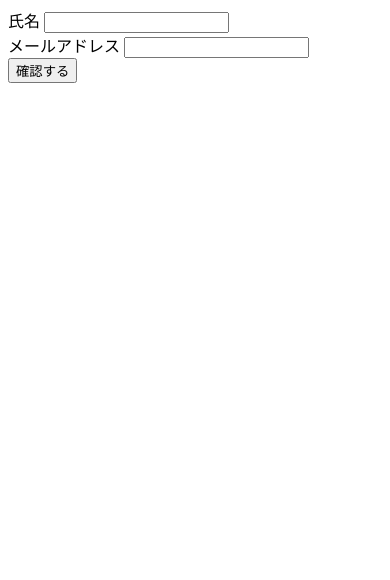
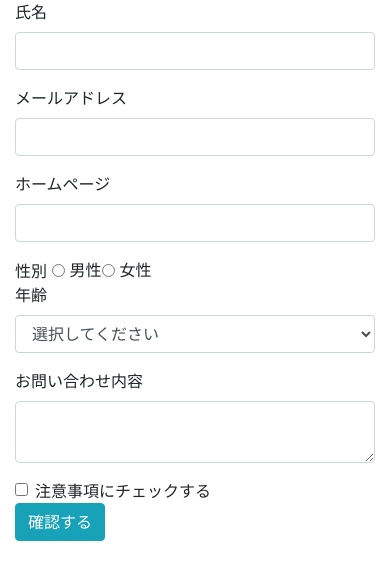
Before and after one commit to Miyu-N/Udemy_PHP-Laravel_Aoki, a PHP site: page /form/input.php in a window 390 px wide. Shown: the top 580 px of the page. Run offline with PHP 8.4, Linux system fonts and the light colour scheme.

Commit message:
validation & bootstrap

```diff
--- a/form/input.php
+++ b/form/input.php
@@ -1,14 +1,16 @@
 <?php
 
 session_start();
+
+require 'validation.php';
 
 header('X-FRAME-OPTIONS:DENY');
 
 // スーパーグローバル変数 php 9種類
 // 連想配列
-if(!empty($_SESSION)){
+if(!empty($_POST)){
   echo '<pre>';
-  var_dump($_SESSION) ;
+  var_dump($_POST) ;
   echo '</pre>';
 }
 
@@ -23,23 +25,30 @@ function h($str)
 // input.php
 
 $pageFlag = 0;
+$errors = validation($_POST);
 
-if(!empty($_POST['btn_confirm'])){
+if(!empty($_POST['btn_confirm']) && empty($errors)){
   $pageFlag = 1;
 }
 if(!empty($_POST['btn_submit'])){
   $pageFlag = 2;
 }
 
-
 ?>
 
-<!DOCTYPE html>
+<!doctype html>
+<html lang="ja">
+  <head>
+    <!-- Required meta tags -->
     <meta charset="utf-8">
-<head></head>
+    <meta name="viewport" content="width=device-width, initial-scale=1, shrink-to-fit=no">
+
+    <!-- Bootstrap CSS -->
+    <link rel="stylesheet" href="https://stackpath.bootstrapcdn.com/bootstrap/4.5.0/css/bootstrap.min.css" integrity="sha384-9aIt2nRpC12Uk9gS9baDl411NQApFmC26EwAOH8WgZl5MYYxFfc+NcPb1dKGj7Sk" crossorigin="anonymous">
+
+    <title>Hello, world!</title>
+  </head>
   <body>
-
-
   <?php if($pageFlag === 1 ) : ?>
   <?php if($_POST['csrf'] === $_SESSION['csrfToken']) :?>
   <form method="POST" action="input.php">
@@ -49,10 +58,38 @@ if(!empty($_POST['btn_submit'])){
   メールアドレス
   <?php echo h($_POST['email']) ;?>
   <br>
+  ホームページ
+  <?php echo h($_POST['url']) ;?>
+  <br>
+  性別
+  <?php
+    if($_POST['gender'] === '0'){ echo '男性'; }
+    if($_POST['gender'] === '1'){ echo '女性'; }
+  ?>
+  <br>
+  年齢
+  <?php
+    if($_POST['age'] === '1'){ echo '〜19歳' ;}
+    if($_POST['age'] === '2'){ echo '20歳〜29歳' ;}
+    if($_POST['age'] === '3'){ echo '30歳〜39歳' ;}
+    if($_POST['age'] === '4'){ echo '40歳〜49歳' ;}
+    if($_POST['age'] === '5'){ echo '50歳〜59歳' ;}
+    if($_POST['age'] === '6'){ echo '60歳〜' ;}
+  ?>
+
+<br>
+お問い合わせ内容
+<?php echo h($_POST['contact']) ;?>
+<br>
+
 <input type="submit" name="back" value="戻る">
 <input type="submit" name="btn_submit" value="送信する">
 <input type="hidden" name="your_name" value="<?php echo h($_POST['your_name']) ;?>">
 <input type="hidden" name="email" value="<?php echo h($_POST['email']) ;?>">
+<input type="hidden" name="url" value="<?php echo h($_POST['url']) ;?>">
+<input type="hidden" name="gender" value="<?php echo h($_POST['gender']) ;?>">
+<input type="hidden" name="age" value="<?php echo h($_POST['age']) ;?>">
+<input type="hidden" name="contact" value="<?php echo h($_POST['contact']) ;?>">
 <input type="hidden" name="csrf" value="<?php echo h($_POST['csrf']) ;?>">
 </form>
 
@@ -78,17 +115,78 @@ if(!isset($_SESSION['csrfToken'])){
 $token = $_SESSION['csrfToken'];
 ?>
 
+<?php if(!empty($errors) && !empty($_POST['btn_confirm']) ) : ?>
+<?php echo '<ul>' ;?>
+<?php
+  foreach($errors as $error){
+    echo '<li>' . $error . '</li>' ;
+  }
+?>
+<?php echo '</ul>' ; ?>
+
+<?php endif ;?>
+
+<div class="container">
+  <div class="row">
+    <div class="col-md-6">
       <form method="POST" action="input.php">
-氏名
-<input type="text" name="your_name" value="<?php if(!empty($_POST['your_name'])){echo h($_POST['your_name']) ;} ?>">
-<br>
-メールアドレス
-<input type="email" name="email" value="<?php if(!empty($_POST['email'])){echo h($_POST['email']) ;} ?>">
-<br>
-<input type="submit" name="btn_confirm" value="確認する">
+        <div class="form-group">
+          <label for="your_name">氏名</label>
+          <input type="text" class="form-control" id="your_name" name="your_name" value="<?php if(!empty($_POST['your_name'])){echo h($_POST['your_name']) ;} ?>" required>
+        </div>
+        <div class="form-group">
+          <label for="email">メールアドレス</label>
+          <input type="email" class="form-control" id="email" name="email" value="<?php if(!empty($_POST['email'])){echo h($_POST['email']) ;} ?>" required>
+        </div>
+        <div class="form-group">
+          <label for="url">ホームページ</label>
+          <input type="url" class="form-control" id="url" name="url" value="<?php if(!empty($_POST['url'])){echo h($_POST['url']) ;} ?>">
+        </div>
+        性別
+        <div class="form-check form-check-inline">
+          <input class="form-check-input" type="radio" name="gender" id="gender1" value="0"
+          <?php if(isset($_POST['gender']) && $_POST['gender'] === '0' )
+          { echo 'checked'; } ?>>
+          <label class="form-check-label">男性</label>
+          <input class="form-check-input" type="radio" name="gender" id="gender2" value="1"
+          <?php if(isset($_POST['gender']) && $_POST['gender'] === '1' )
+          { echo 'checked'; } ?>>
+          <label class="form-check-label">女性</label>
+        </div>
+        <div class="form-group">
+          <label for="age">年齢</label>
+          <select class="form-control" id="age" name="age">
+            <option value="">選択してください</option>
+            <option value="1">〜19歳</option>
+            <option value="2">20歳〜29歳</option>
+            <option value="3">30歳〜39歳</option>
+            <option value="4">40歳〜49歳</option>
+            <option value="5">50歳〜59歳</option>
+            <option value="6">60歳〜</option>
+          </select>
+        </div>
+        <div class="form-group">
+          <label for="contact">お問い合わせ内容</label>
+          <textarea class="form-control" id="contact" row="3" name="contact">
+          <?php if(!empty($_POST['contact'])){echo h($_POST['contact']) ;} ?>
+          </textarea>
+        </div>
+        <div class="form-check">
+          <input class="form-check-input" type="checkbox" id="caution" name="caution" value="1">
+          <label class="form-check-label" for="caution">注意事項にチェックする</label>
+        </div>
+        <input class="btn btn-info" type="submit" name="btn_confirm" value="確認する">
         <input type="hidden" name="csrf" value="<?php echo $token; ?>">
       </form>
+    </div><!-- .col-md-6 -->
+  </div>
+</div>
 <?php endif; ?>
 
+<!-- Optional JavaScript -->
+<!-- jQuery first, then Popper.js, then Bootstrap JS -->
+  <script src="https://code.jquery.com/jquery-3.5.1.slim.min.js" integrity="sha384-DfXdz2htPH0lsSSs5nCTpuj/zy4C+OGpamoFVy38MVBnE+IbbVYUew+OrCXaRkfj" crossorigin="anonymous"></script>
+  <script src="https://cdn.jsdelivr.net/npm/popper.js@1.16.0/dist/umd/popper.min.js" integrity="sha384-Q6E9RHvbIyZFJoft+2mJbHaEWldlvI9IOYy5n3zV9zzTtmI3UksdQRVvoxMfooAo" crossorigin="anonymous"></script>
+  <script src="https://stackpath.bootstrapcdn.com/bootstrap/4.5.0/js/bootstrap.min.js" integrity="sha384-OgVRvuATP1z7JjHLkuOU7Xw704+h835Lr+6QL9UvYjZE3Ipu6Tp75j7Bh/kR0JKI" crossorigin="anonymous"></script>
   </body>
 </html>
--- /dev/null
+++ b/form/validation.php
@@ -0,0 +1,40 @@
+<?php
+
+function validation($request){ //$_POST連想配列
+
+  $errors = [];
+
+  if(empty($request['your_name']) || 20 < mb_strlen($request['your_name']) ){
+    $errors[] = '「氏名」は必須です。20文字以内で入力してください。';
+  }
+
+  if(empty($request['email']) || !filter_var($request['email'], FILTER_VALIDATE_EMAIL)){
+    $errors[] = '「メールアドレス]は必須です。正しい形式で入力してください。';
+  }
+
+  if(!empty($request['url'])){
+    if(!filter_var($request['url'], FILTER_VALIDATE_URL)){
+      $errors[] = '「ホームページ」は正しい形式で入力してください。';
+    }
+  }
+
+  if(!isset($request['gender'])){
+    $errors[] = '「性別」は必須です。';
+  }
+
+  if(empty($request['age']) || 6 < $request['age']){
+    $errors[] = '「年齢」は必須です。' ;
+  }
+
+  if(empty($request['contact']) || 200 < mb_strlen($request['contact']) ){
+    $errors[] = '「お問い合わせ内容」は必須です。200文字以内で入力してください。';
+  }
+
+  if(empty($request['caution'])){
+    $errors[] = '「注意事項」をご確認ください。';
+  }
+
+  return $errors;
+}
+
+?>
```
Lines whose indentation alone changed are shown as unchanged.
